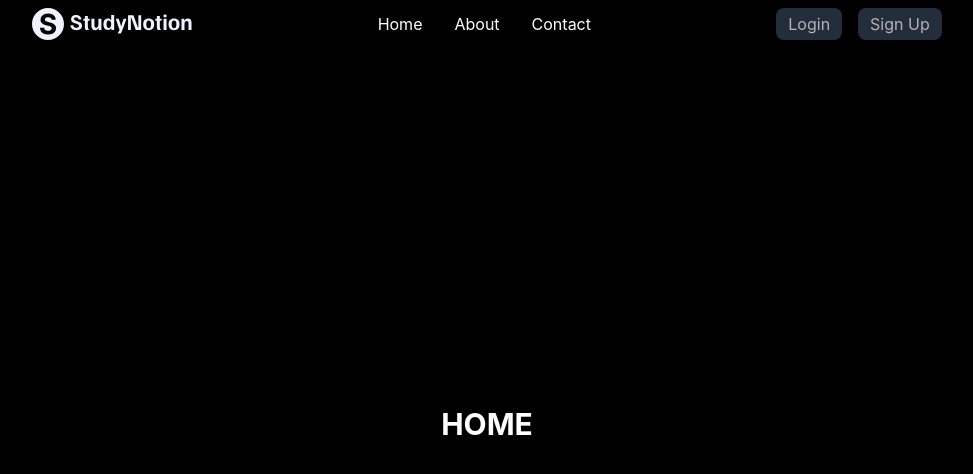
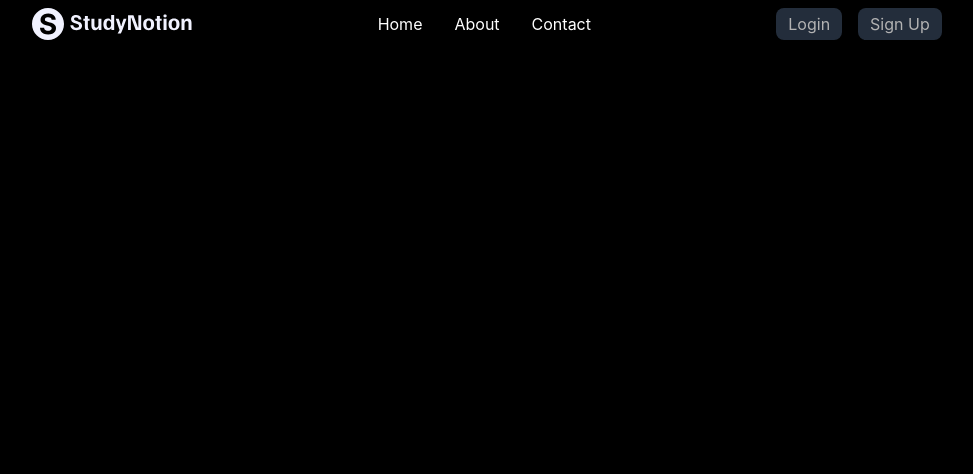
Before and after one commit to deepanshusinghal16/premiumCourseMenu, a React (Create React App) app: page / in a window 1280 px wide. Shown: the top 474 px of the page, without its empty margins (153-1126 px from the left). Built offline with nearby package versions, Linux system fonts and the light colour scheme.

Commit message:
Correction in  home page address

```diff
--- a/package.json
+++ b/package.json
@@ -1,5 +1,5 @@
 {
-  "homepage": "https://deepanshusinghal16.github.io/premiumCourseMenu/",
+  "homepage": "https://deepanshusinghal16.github.io/premiumCourseMenu",
   "name": "more_on_router",
   "version": "0.1.0",
   "private": true,
--- a/src/App.js
+++ b/src/App.js
@@ -1,4 +1,4 @@
-import { Routes, Route } from 'react-router-dom';
+import { Routes, Route, useNavigate } from 'react-router-dom';
 import './App.css';
 import Navbar from "./components/Navbar";
 import Home from "./pages/Home";
@@ -13,13 +13,14 @@ import PrivateRoute from './components/PrivateRoute';
 function App() {
 
   const [isLoggedIn, setLoggedIn] = useState(false);
+
   return (
     <div className="App bg-black ">
       <Navbar isLoggedIn={isLoggedIn} setLoggedIn={setLoggedIn} />
 
       {/* Routes */}
       <Routes>
-        <Route path="/" element={<Home setLoggedIn={setLoggedIn} />} />
+        <Route path="/premiumCourseMenu" element={<Home setLoggedIn={setLoggedIn} />} />
         <Route path="/signup" element={<Signup setLoggedIn={setLoggedIn} />} />
         <Route path="/login" element={<Login setLoggedIn={setLoggedIn} />} />
         <Route path="/dashboard" element={
--- a/src/components/Navbar.js
+++ b/src/components/Navbar.js
@@ -11,7 +11,7 @@ const Navbar = ({ isLoggedIn, setLoggedIn }) => {
   return (
     <div className='flex justify-between sm:justify-evenly items-center bg-black text-white h-[3rem] mx-auto'>
 
-      <Link to="/" >
+      <Link to="/premiumCourseMenu" >
         <div className='hidden sm:block'>
           <img src={logo} alt="Logo" width={160} height={32} loading="lazy" />
         </div>
@@ -22,7 +22,7 @@ const Navbar = ({ isLoggedIn, setLoggedIn }) => {
 
       <nav>
         <ul className=' gap-[2rem] flex'>
-          <li><Link to="/" className='flex '>
+          <li><Link to="/premiumCourseMenu" className='flex '>
             <div className='block sm:hidden'><AiOutlineHome /></div>
             <div className='hidden sm:block'>Home</div>
           </Link></li>
@@ -59,7 +59,7 @@ const Navbar = ({ isLoggedIn, setLoggedIn }) => {
             setLoggedIn(false);
             toast.success("Logged Out");
           }}>
-            <Link to="/" className='flex'>
+            <Link to="/premiumCourseMenu" className='flex'>
               <div className='block sm:hidden'><AiOutlineLogout /></div>
               <div className='hidden sm:block'>Log Out</div>
             </Link>
```
